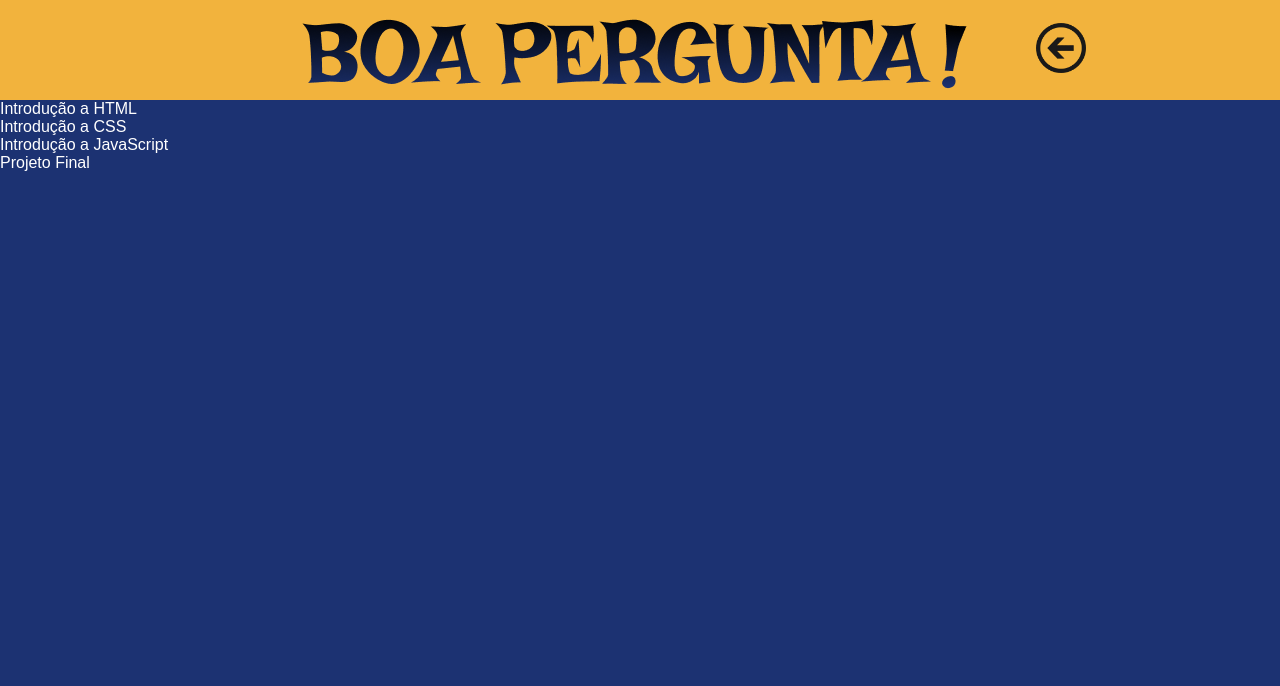
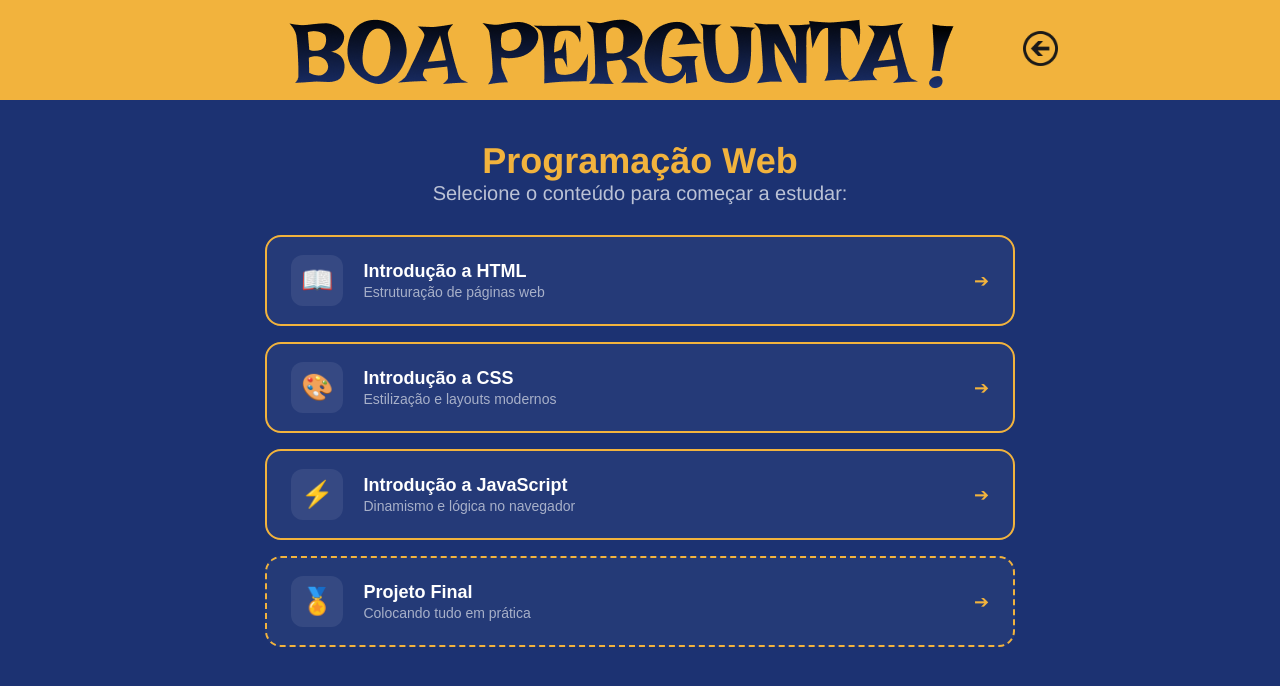
Before and after one commit to djuvisa/Projeto, a website: page tela6.html in a window 1280 px wide. Drawn offline with Linux system fonts and the light colour scheme.

Commit message:
muitacoisa

```diff
--- a/css/design.css
+++ b/css/design.css
@@ -284,9 +284,15 @@ input {
     text-transform: capitalize; /* Garante apenas a primeira letra Maiúscula */
 }
 
-#seta{
-    width: 50px;
-    right: 100px;
+#seta {
+    width: 35px;
+    height: auto;
+    cursor: pointer;
+    transition: transform 0.2s ease;
+}
+
+#seta:hover {
+    transform: scale(1.15); /* Seta aumenta levemente ao passar o mouse */
 }
 
 /*TELA 5*/
@@ -298,26 +304,6 @@ input {
     justify-content: center;
     align-items: center;
 }
-
-/* Estilizando o Menu dentro do Cabeçalho */
-nav {
-    display: flex;
-    gap: 30px; /* Espaço entre os links */
-    padding: 0;
-}
-
-.a {
-    color: #ffffff; /* Texto em azul escuro para contrastar perfeitamente com o fundo amarelo */
-    text-decoration: none;
-    font-weight: bold;
-    font-size: 30px;
-    transition: color 0.2s ease;
-}
-
-.a:hover {
-    color: #F2B33D; /* Efeito visual ao passar o mouse */
-}
-
 /*Container Geral das Disciplinas */
 .disciplinaS {
     max-width: 1200px;
@@ -376,6 +362,12 @@ nav {
     text-decoration: none;
 }
 
+/*tirando o link do nome programação web!!*/
+.disciplina a {
+    text-decoration: none;
+    color: inherit; /* Faz o link usar a mesma cor de texto da caixinha (white) */
+}
+
 /* Efeito Hover nas disciplinas */
 .disciplina:hover {
     background-color: #F2B33D;
@@ -402,4 +394,120 @@ nav {
     right:72%;
     margin-right: 100px;
 }
+.titulo5 {
+    text-align: center;
+    color: #F2B33D;
+    font-size: 36px;
+    font-family: 'Franklin Gothic Medium', 'Arial Narrow', Arial, sans-serif;
+    margin-top: 40px;
+}
 /*TELA 6*/
+/* Ajuste do cabeçalho para separar a seta da logo */
+#cabecalho{
+    background: #F2B33D;
+    height: 100px;
+    display: flex;
+    justify-content: center;
+    align-items: center;
+}
+
+#seta {
+    width: 35px;
+    height: auto;
+    cursor: pointer;
+    transition: transform 0.2s ease;
+}
+
+#seta:hover {
+    transform: scale(1.15); /* Seta aumenta levemente ao passar o mouse */
+}
+
+/* Títulos textuais da tela */
+.titulo-pagina {
+    text-align: center;
+    color: #F2B33D;
+    font-size: 36px;
+    font-family: 'Franklin Gothic Medium', 'Arial Narrow', Arial, sans-serif;
+    margin-top: 40px;
+}
+
+.subtitulo-pagina {
+    text-align: center;
+    color: rgba(255, 255, 255, 0.7);
+    font-size: 20px;
+    margin-bottom: 30px;
+    font-family: 'Franklin Gothic Medium', 'Arial Narrow', Arial, sans-serif;
+}
+
+/* Container que deixa os conteudos centralizados e bonitinhos na tela */
+.conteudo-principal {
+    max-width: 750px; /* Mantém as barras em um tamanho elegante */
+    width: 90%;
+    margin: 0 auto 50px auto;
+    display: flex;
+    flex-direction: column;
+    gap: 16px; /* Espaço entre cada barra */
+}
+
+/* bordas */
+.PW, .PW2 {
+    display: flex;
+    align-items: center;
+    background-color: rgba(255, 255, 255, 0.04); /* Fundo sutil */
+    border: 2px solid #F2B33D; /* Borda amarela contínua */
+    border-radius: 16px; /* Cantos arredondados da foto */
+    padding: 18px 24px;
+    color: white;
+    font-family: sans-serif;
+    cursor: pointer;
+    transition: all 0.3s cubic-bezier(0.25, 0.8, 0.25, 1);
+}
+
+/* tracejado para o projeto final.. (.PW2) */
+.PW2 {
+    border-style: dashed;
+}
+
+/* Efeito Hover (Quando passa o mouse sobre os conteúdos) */
+.PW:hover, .PW2:hover {
+    background-color: rgba(245, 183, 70, 0.199); /* Ganha um brilho amarelo de fundo */
+    transform: translateX(8px); /* Desloca sutilmente para a direita ao interagir */
+    box-shadow: 0 4px 15px rgba(242, 179, 61, 0.2);
+}
+
+/* estrutura do icone bonitinho e parte interna de cada conteudo */
+.icone {
+    font-size: 26px;
+    margin-right: 20px;
+    background: rgba(255, 255, 255, 0.08);
+    padding: 10px;
+    border-radius: 12px;
+}
+
+.texto {
+    flex-grow: 1; /* Faz o texto empurrar a seta para a extremidade direita */
+}
+
+.texto h3 {
+    font-size: 18px;
+    margin-bottom: 2px;
+    font-weight: 600;
+}
+
+.texto p {
+    font-size: 14px;
+    color: rgba(255, 255, 255, 0.6); /* Subtexto levemente cinza */
+}
+
+.seta {
+    font-size: 18px;
+    color: #F2B33D;
+    opacity: 1;
+    transition: transform 0.3s ease;
+}
+
+/* Faz a setinha da ponta ir para frente no hover */
+.PW:hover .modulo-seta, .PW2:hover .modulo-seta {
+    opacity: 1;
+    transform: translateX(3px);
+}
--- a/tela6.html
+++ b/tela6.html
@@ -12,12 +12,51 @@
     <header id="cabecalho">
     <h1><img src="img/logo.png" alt="logo com escrita BOA PERGUNTA!"></h1>
     <a href="tela1.html"><img src="img/png-transparent-creative-commons-license-creative-work-free-content-back-arrow-angle-text-trademark-thumbnail-removebg-preview.png" id="seta"></a>
+    <div style="width: 40px;"></div>
     </header>
 
-    <div class="PW">Introdução a HTML</div>
-    <div class="PW">Introdução a CSS</div>
-    <div class="PW">Introdução a JavaScript</div>
-    <div class="PW2">Projeto Final</div>
+   <h2 class="titulo-pagina">Programação Web</h2>
+    <p class="subtitulo-pagina">Selecione o conteúdo para começar a estudar:</p>
+
+    <main class="conteudo-principal">
+
+        <div class="PW">
+            <span class="icone">📖</span>
+            <div class="texto">
+                <h3>Introdução a HTML</h3>
+                <p>Estruturação de páginas web</p>
+            </div>
+            <span class="seta">➔</span>
+        </div>
+
+        <div class="PW">
+            <span class="icone">🎨</span>
+            <div class="texto">
+                <h3>Introdução a CSS</h3>
+                <p>Estilização e layouts modernos</p>
+            </div>
+            <span class="seta">➔</span>
+        </div>
+
+        <div class="PW">
+            <span class="icone">⚡</span>
+            <div class="texto">
+                <h3>Introdução a JavaScript</h3>
+                <p>Dinamismo e lógica no navegador</p>
+            </div>
+            <span class="seta">➔</span>
+        </div>
+
+        <div class="PW2">
+            <span class="icone">🏅</span>
+            <div class="texto">
+                <h3>Projeto Final</h3>
+                <p>Colocando tudo em prática</p>
+            </div>
+            <span class="seta">➔</span>
+        </div>
+
+    </main>
 
 </body>
 </html>
```
Also changed, not shown: tela4.html (+1 -0 lines), tela5.html (+5 -10 lines).
